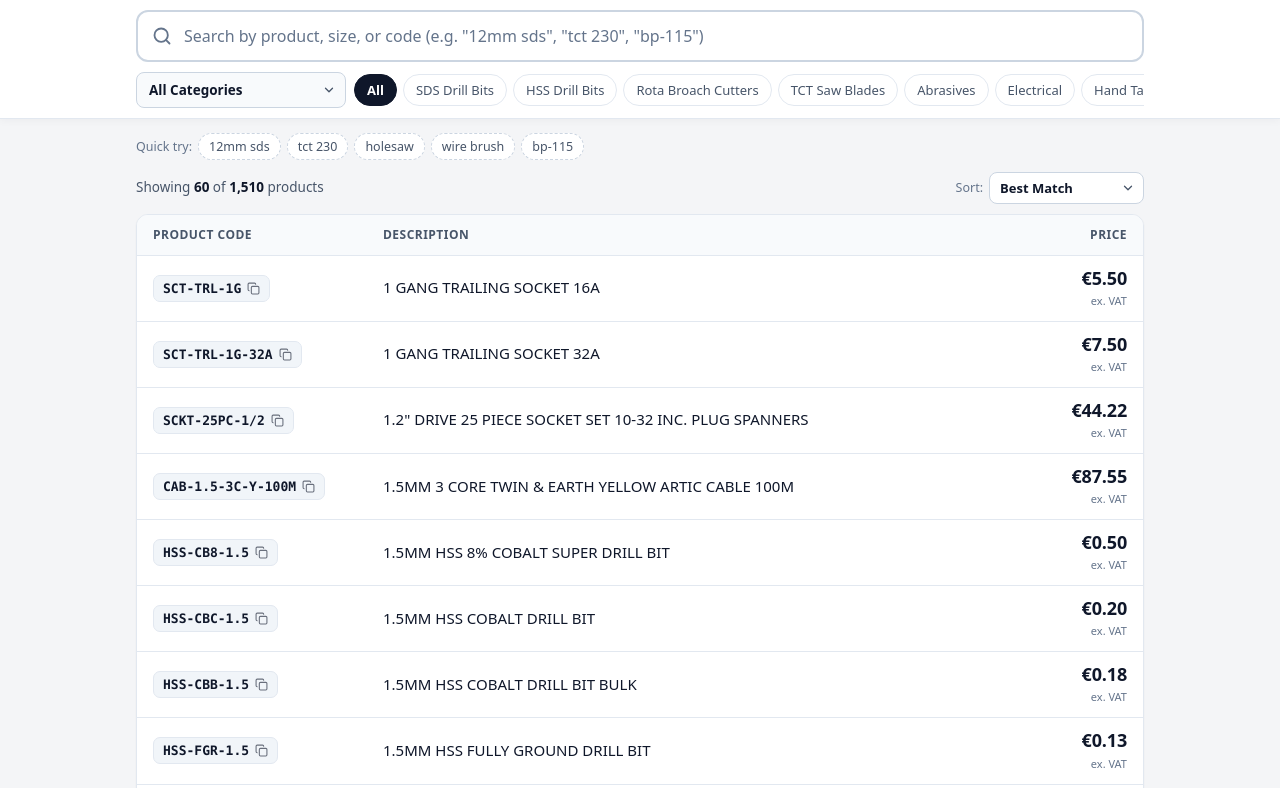
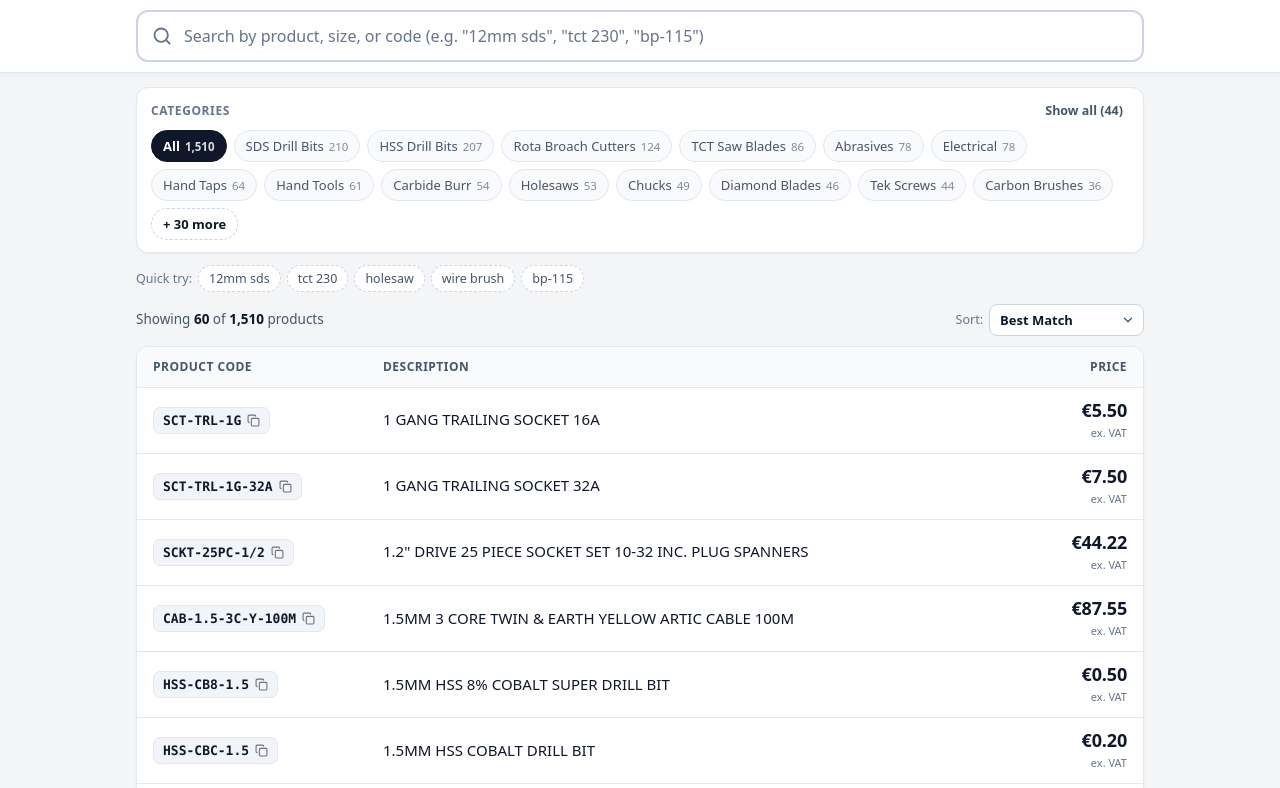
Before and after one commit to cemaslan/catalogue, a plain HTML site: page index.html in a window 1280 px wide. Shown: the part 75-863 px from the top of the page. Drawn offline with Linux system fonts and the light colour scheme.

Commit message:
Add Electric Power Tool Co. Ltd. branding and multi-row categories

```diff
--- a/index.html
+++ b/index.html
@@ -3,7 +3,7 @@
 <head>
   <meta charset="UTF-8" />
   <meta name="viewport" content="width=device-width, initial-scale=1.0, viewport-fit=cover" />
-  <title>Product Catalogue</title>
+  <title>Electric Power Tool Co. Ltd.</title>
   <meta name="description" content="Fast, mobile-friendly searchable product catalogue and price list." />
   <style>
     :root {
@@ -230,94 +230,103 @@
       color: var(--ink);
     }
 
-    /* Filter Row: Category pills + Dropdown */
-    .filter-bar {
+    /* Multi-row Categories Panel */
+    .categories-panel {
+      background: var(--surface);
+      border: 1px solid var(--border);
+      border-radius: var(--radius);
+      padding: 12px 14px;
+      margin-bottom: 12px;
+      box-shadow: var(--shadow-sm);
+    }
+
+    .categories-header {
       display: flex;
       align-items: center;
-      gap: 8px;
-      margin-top: 10px;
-    }
-
-    .cat-select-wrap {
-      position: relative;
-      flex-shrink: 0;
-    }
-
-    .cat-select {
+      justify-content: space-between;
+      gap: 10px;
+      margin-bottom: 9px;
+    }
+
+    .categories-title {
+      font-size: 12px;
+      font-weight: 700;
+      text-transform: uppercase;
+      letter-spacing: 0.05em;
+      color: var(--ink-muted);
+    }
+
+    .cat-toggle-btn {
       appearance: none;
-      -webkit-appearance: none;
-      height: 36px;
-      padding: 0 32px 0 12px;
+      border: none;
+      background: transparent;
+      color: var(--ink-secondary);
       font-family: inherit;
-      font-size: 13.5px;
+      font-size: 12.5px;
       font-weight: 600;
-      color: var(--ink);
-      background: var(--surface-subtle);
-      border: 1px solid var(--border-strong);
-      border-radius: 8px;
+      padding: 2px 6px;
+      border-radius: 6px;
       cursor: pointer;
-      max-width: 210px;
-      text-overflow: ellipsis;
-    }
-
-    .cat-select:focus {
-      outline: none;
-      border-color: var(--ink);
-    }
-
-    .cat-chevron {
-      position: absolute;
-      right: 10px;
-      top: 50%;
-      transform: translateY(-50%);
-      width: 14px;
-      height: 14px;
-      pointer-events: none;
-      color: var(--ink-secondary);
+    }
+
+    .cat-toggle-btn:hover {
+      background: var(--code-bg);
+      color: var(--ink);
     }
 
     .quick-pills {
       display: flex;
+      flex-wrap: wrap;
       align-items: center;
-      gap: 6px;
-      overflow-x: auto;
-      scrollbar-width: none;
-      -ms-overflow-style: none;
-      padding: 2px 0;
-      flex: 1;
-      min-width: 0;
-    }
-
-    .quick-pills::-webkit-scrollbar {
-      display: none;
+      gap: 7px;
     }
 
     .pill {
       appearance: none;
       border: 1px solid var(--border);
-      background: var(--surface);
+      background: var(--surface-subtle);
       color: var(--ink-secondary);
       font-family: inherit;
       font-size: 13px;
       font-weight: 500;
-      padding: 6px 12px;
+      padding: 6px 11px;
       border-radius: 999px;
       cursor: pointer;
       white-space: nowrap;
-      flex-shrink: 0;
       transition: all 0.15s ease;
+      display: inline-flex;
+      align-items: center;
+      gap: 5px;
+    }
+
+    .pill-count {
+      font-size: 11.5px;
+      opacity: 0.68;
+      font-variant-numeric: tabular-nums;
     }
 
     .pill:hover {
       border-color: var(--border-strong);
       color: var(--ink);
-      background: var(--surface-subtle);
+      background: var(--code-bg);
     }
 
     .pill.active {
       background: var(--ink);
       border-color: var(--ink);
       color: #ffffff;
+      font-weight: 600;
+    }
+
+    .pill.active .pill-count {
+      opacity: 0.85;
+    }
+
+    .pill-more {
+      border-style: dashed;
+      border-color: var(--border-strong);
+      background: var(--surface);
+      color: var(--ink);
       font-weight: 600;
     }
 
@@ -742,9 +751,9 @@
     <div class="container">
       <div class="topbar-inner">
         <div class="brand">
-          <div class="brand-mark" aria-hidden="true">PC</div>
+          <div class="brand-mark" aria-hidden="true">EPT</div>
           <div class="brand-text">
-            <h1>Product Catalogue</h1>
+            <h1>Electric Power Tool Co. Ltd.</h1>
             <p id="subtitle">1,510 products · Prices in EUR</p>
           </div>
         </div>
@@ -756,7 +765,7 @@
     </div>
   </header>
 
-  <section class="search-dock" aria-label="Search and filter">
+  <section class="search-dock" aria-label="Search products">
     <div class="container">
       <div class="search-box-wrap">
         <svg class="search-icon" viewBox="0 0 24 24" fill="none" stroke="currentColor" stroke-width="2.2" stroke-linecap="round" stroke-linejoin="round" aria-hidden="true">
@@ -782,23 +791,19 @@
           </svg>
         </button>
       </div>
-
-      <div class="filter-bar">
-        <div class="cat-select-wrap">
-          <select id="categorySelect" class="cat-select" aria-label="Filter by category">
-            <option value="">All Categories</option>
-          </select>
-          <svg class="cat-chevron" viewBox="0 0 24 24" fill="none" stroke="currentColor" stroke-width="2.2" stroke-linecap="round" stroke-linejoin="round" aria-hidden="true">
-            <path d="m6 9 6 6 6-6"></path>
-          </svg>
-        </div>
-        <div id="quickPills" class="quick-pills" role="tablist" aria-label="Popular categories"></div>
-      </div>
     </div>
   </section>
 
   <main class="main">
     <div class="container">
+      <section class="categories-panel" aria-label="Product categories">
+        <div class="categories-header">
+          <span class="categories-title">Categories</span>
+          <button type="button" id="catToggleBtn" class="cat-toggle-btn" aria-expanded="false">Show all</button>
+        </div>
+        <div id="quickPills" class="quick-pills" role="tablist" aria-label="Filter by category"></div>
+      </section>
+
       <div id="hintsBar" class="hints-bar">
         <span>Quick try:</span>
         <button type="button" class="hint-chip" data-q="12mm sds">12mm sds</button>
@@ -944,7 +949,7 @@
     const topCategories = Array.from(catCounts.entries())
       .filter(([name]) => name !== 'Other')
       .sort((a, b) => b[1] - a[1])
-      .slice(0, 8)
+      .slice(0, 14)
       .map(([name]) => name);
 
     // State
@@ -954,13 +959,14 @@
       sort: 'relevance',
       incVat: false,
       visibleCount: PAGE_SIZE,
-      usedFuzzy: false
+      usedFuzzy: false,
+      categoriesExpanded: false
     };
 
     // Elements
     const searchInput = document.getElementById('searchInput');
     const clearBtn = document.getElementById('clearBtn');
-    const categorySelect = document.getElementById('categorySelect');
+    const catToggleBtn = document.getElementById('catToggleBtn');
     const quickPills = document.getElementById('quickPills');
     const sortSelect = document.getElementById('sortSelect');
     const vatExBtn = document.getElementById('vatExBtn');
@@ -977,36 +983,65 @@
     const fabTop = document.getElementById('fabTop');
     const toast = document.getElementById('toast');
 
-    // Populate category dropdown & quick pills
-    function initCategories() {
-      for (const cat of allCategories) {
-        const opt = document.createElement('option');
-        opt.value = cat;
-        opt.textContent = `${cat} (${catCounts.get(cat)})`;
-        categorySelect.appendChild(opt);
-      }
-
-      const makePill = (label, value) => {
+    function makeCategoryPill(label, value, count) {
       const btn = document.createElement('button');
       btn.type = 'button';
       btn.className = 'pill' + (state.category === value ? ' active' : '');
-        btn.textContent = label;
       btn.dataset.cat = value;
+      btn.innerHTML = `<span>${escapeHtml(label)}</span><span class="pill-count">${count.toLocaleString()}</span>`;
       btn.addEventListener('click', () => {
         setCategory(value);
       });
       return btn;
-      };
-
-      quickPills.appendChild(makePill('All', ''));
-      for (const cat of topCategories) {
-        quickPills.appendChild(makePill(cat, cat));
-      }
+    }
+
+    function renderCategoryPills() {
+      quickPills.innerHTML = '';
+      quickPills.appendChild(makeCategoryPill('All', '', PRODUCTS.length));
+
+      let list;
+      if (state.categoriesExpanded) {
+        list = allCategories;
+      } else {
+        list = topCategories.slice();
+        if (state.category && !list.includes(state.category)) {
+          list.push(state.category);
+        }
+      }
+
+      for (const cat of list) {
+        quickPills.appendChild(makeCategoryPill(cat, cat, catCounts.get(cat) || 0));
+      }
+
+      const remaining = allCategories.length - topCategories.length;
+      if (!state.categoriesExpanded && remaining > 0) {
+        const moreBtn = document.createElement('button');
+        moreBtn.type = 'button';
+        moreBtn.className = 'pill pill-more';
+        moreBtn.textContent = `+ ${remaining} more`;
+        moreBtn.addEventListener('click', () => {
+          state.categoriesExpanded = true;
+          renderCategoryPills();
+        });
+        quickPills.appendChild(moreBtn);
+      }
+
+      catToggleBtn.textContent = state.categoriesExpanded
+        ? 'Show fewer'
+        : `Show all (${allCategories.length})`;
+      catToggleBtn.setAttribute('aria-expanded', String(state.categoriesExpanded));
+    }
+
+    function initCategories() {
+      renderCategoryPills();
     }
 
     function syncCategoryUI() {
-      categorySelect.value = state.category;
-      for (const btn of quickPills.querySelectorAll('.pill')) {
+      if (state.category && !state.categoriesExpanded && !topCategories.includes(state.category)) {
+        renderCategoryPills();
+        return;
+      }
+      for (const btn of quickPills.querySelectorAll('.pill[data-cat]')) {
         btn.classList.toggle('active', btn.dataset.cat === state.category);
       }
     }
@@ -1424,8 +1459,9 @@
       searchInput.focus();
     });
 
-    categorySelect.addEventListener('change', (e) => {
-      setCategory(e.target.value);
+    catToggleBtn.addEventListener('click', () => {
+      state.categoriesExpanded = !state.categoriesExpanded;
+      renderCategoryPills();
     });
 
     sortSelect.addEventListener('change', (e) => {
```
Also changed, not shown: template.html (+127 -91 lines), 1 other file. Lines whose indentation alone changed are shown as unchanged.
